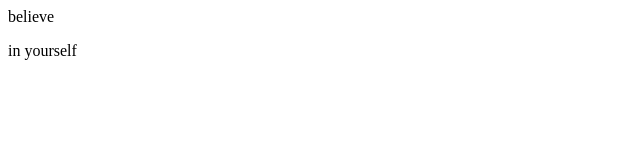
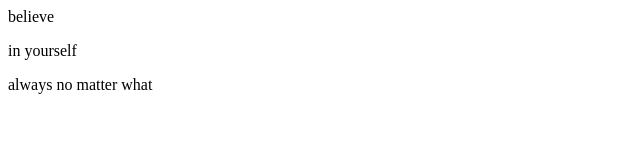
Before and after one commit to Savitri353/dem-rep, a plain HTML site: page index.html in a window 1280 px wide. Shown: the whole page, without its empty margins (0-640 px from the left). Drawn offline with Linux system fonts and the light colour scheme.

Commit message:
Added always

```diff
--- a/index.html
+++ b/index.html
@@ -1,2 +1,3 @@
 <P>believe</P>
 <P>in yourself</P>
+<p>always no matter what</p>
```
